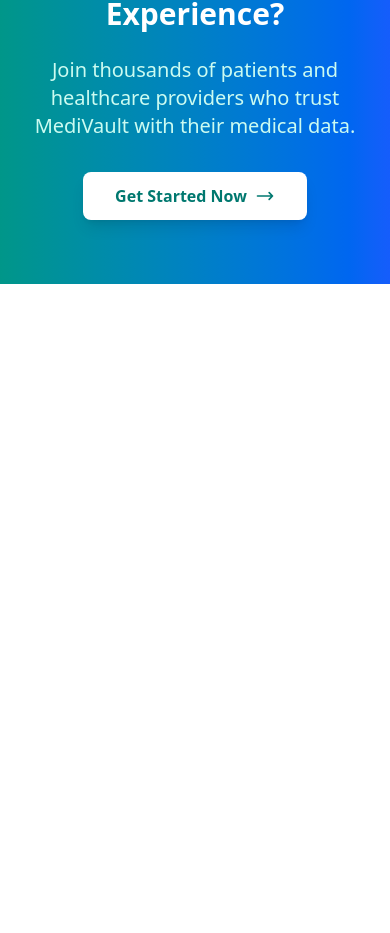
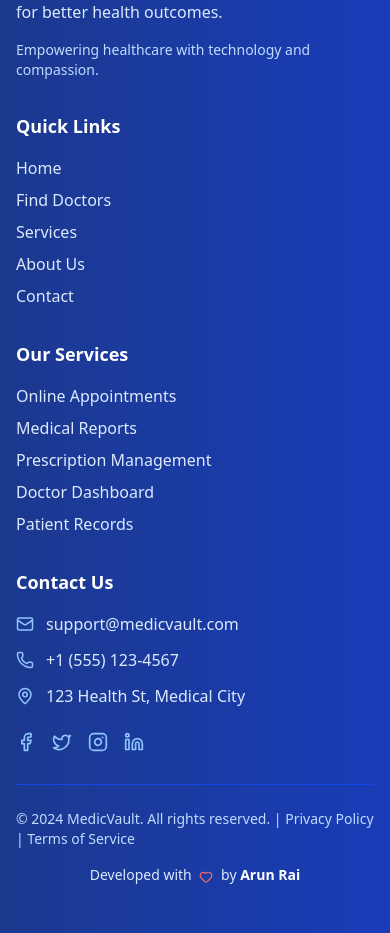
Before and after one commit to Arunrai0752/MediVault, a React (Vite) app in the folder FrontEnd/: page / in a window 390 px wide. Shown: the part 6329-7262 px from the top of the page. Before the commit the page ends 6613 px from the top, so only its background shows below. Built offline with nearby package versions, Linux system fonts and the light colour scheme.

Commit message:
Add Footer component with responsive design and animations; integrate into Home and Services pages.

```diff
--- a/FrontEnd/src/components/About.jsx
+++ b/FrontEnd/src/components/About.jsx
@@ -1,18 +1,50 @@
 import React from 'react'
+import { motion } from 'framer-motion'
 
 const About = () => {
+  const container = {
+    hidden: { opacity: 0 },
+    show: {
+      opacity: 1,
+      transition: {
+        staggerChildren: 0.3,
+      },
+    },
+  };
+
+  const item = {
+    hidden: { opacity: 0, y: 30 },
+    show: { opacity: 1, y: 0, transition: { duration: 0.6, ease: "easeOut" } },
+  };
+
   return (
     <main className='w-full min-h-screen bg-teal-50 py-40 px-4'>
 
-      <div className='flex justify-center mb-12'>
+      <motion.div
+        initial={{ opacity: 0, y: -30 }}
+        whileInView={{ opacity: 1, y: 0 }}
+        transition={{ duration: 0.8 }}
+        viewport={{ once: true }}
+        className='flex justify-center mb-12'
+      >
         <h1 className='text-4xl md:text-5xl lg:text-6xl font-bold text-gray-700 pb-4 border-b-4 border-teal-500'>
           About <span className='text-teal-600'>MediVault</span>
         </h1>
-      </div>
+      </motion.div>
 
-      <div className='w-full max-w-7xl mx-auto grid grid-cols-1 md:grid-cols-2 lg:grid-cols-3 gap-8 px-4'>
+      <motion.div
+        variants={container}
+        initial="hidden"
+        whileInView="show"
+        viewport={{ once: true, margin: "-100px" }}
+        className='w-full max-w-7xl mx-auto grid grid-cols-1 md:grid-cols-2 lg:grid-cols-3 gap-8 px-4'
+      >
 
-        <div className='bg-white rounded-2xl shadow-lg overflow-hidden hover:shadow-xl transition-all duration-300 border border-teal-100 hover:-translate-y-1'>
+        <motion.div
+          variants={item}
+          whileHover={{ scale: 1.05, y: -5 }}
+          className='bg-white rounded-2xl shadow-lg overflow-hidden hover:shadow-xl transition-all duration-300 border border-teal-100'
+        >
           <div className='h-60 bg-gradient-to-br from-teal-50 to-blue-50 flex items-center justify-center'>
             <svg className="w-24 h-24 text-teal-600" fill="none" stroke="currentColor" viewBox="0 0 24 24" xmlns="http://www.w3.org/2000/svg">
               <path strokeLinecap="round" strokeLinejoin="round" strokeWidth="2" d="M3 12l2-2m0 0l7-7 7 7M5 10v10a1 1 0 001 1h3m10-11l2 2m-2-2v10a1 1 0 01-1 1h-3m-6 0a1 1 0 001-1v-4a1 1 0 011-1h2a1 1 0 011 1v4a1 1 0 001 1m-6 0h6"></path>
@@ -24,9 +56,13 @@
               Easily connect with qualified healthcare professionals anytime, anywhere through our seamless platform.
             </p>
           </div>
-        </div>
+        </motion.div>
 
-        <div className='bg-white rounded-2xl shadow-lg overflow-hidden hover:shadow-xl transition-all duration-300 border border-teal-100 hover:-translate-y-1'>
+        <motion.div
+          variants={item}
+          whileHover={{ scale: 1.05, y: -5 }}
+          className='bg-white rounded-2xl shadow-lg overflow-hidden hover:shadow-xl transition-all duration-300 border border-teal-100'
+        >
           <div className='h-60 bg-gradient-to-br from-emerald-50 to-teal-50 flex items-center justify-center'>
             <svg className="w-24 h-24 text-emerald-600" fill="none" stroke="currentColor" viewBox="0 0 24 24" xmlns="http://www.w3.org/2000/svg">
               <path strokeLinecap="round" strokeLinejoin="round" strokeWidth="2" d="M9 12l2 2 4-4m5.618-4.016A11.955 11.955 0 0112 2.944a11.955 11.955 0 01-8.618 3.04A12.02 12.02 0 003 9c0 5.591 3.824 10.29 9 11.622 5.176-1.332 9-6.03 9-11.622 0-1.042-.133-2.052-.382-3.016z"></path>
@@ -38,9 +74,13 @@
               All your medical documents, reports, and prescriptions securely stored and easily accessible online.
             </p>
           </div>
-        </div>
+        </motion.div>
 
-        <div className='bg-white rounded-2xl shadow-lg overflow-hidden hover:shadow-xl transition-all duration-300 border border-teal-100 hover:-translate-y-1'>
+        <motion.div
+          variants={item}
+          whileHover={{ scale: 1.05, y: -5 }}
+          className='bg-white rounded-2xl shadow-lg overflow-hidden hover:shadow-xl transition-all duration-300 border border-teal-100'
+        >
           <div className='h-60 bg-gradient-to-br from-cyan-50 to-blue-50 flex items-center justify-center'>
             <svg className="w-24 h-24 text-cyan-600" fill="none" stroke="currentColor" viewBox="0 0 24 24" xmlns="http://www.w3.org/2000/svg">
               <path strokeLinecap="round" strokeLinejoin="round" strokeWidth="2" d="M12 8v4l3 3m6-3a9 9 0 11-18 0 9 9 0 0118 0z"></path>
@@ -52,10 +92,16 @@
               Never miss an appointment with our intelligent notification system that keeps you informed and prepared.
             </p>
           </div>
-        </div>
-      </div>
+        </motion.div>
+      </motion.div>
 
-      <div className='mt-20 max-w-4xl min-h-[60vh]  flex  items-center mx-auto text-center px-4'>
+      <motion.div
+        initial={{ opacity: 0, y: 30 }}
+        whileInView={{ opacity: 1, y: 0 }}
+        transition={{ duration: 0.8, delay: 0.2 }}
+        viewport={{ once: true }}
+        className='mt-20 max-w-4xl min-h-[60vh]  flex  items-center mx-auto text-center px-4'
+      >
         <div>
 
           <h2 className='text-3xl font-bold text-gray-800 mb-6'>Our Mission</h2>
@@ -65,7 +111,7 @@
             to empower both patients and medical professionals.
           </p>
         </div>
-      </div>
+      </motion.div>
     </main>
   )
 }
--- /dev/null
+++ b/FrontEnd/src/components/Footer.jsx
@@ -0,0 +1,141 @@
+import React from 'react';
+import { motion } from 'framer-motion';
+import { Heart, Mail, Phone, MapPin, Facebook, Twitter, Instagram, Linkedin } from 'lucide-react';
+
+const Footer = () => {
+  const containerVariants = {
+    hidden: { opacity: 0 },
+    visible: {
+      opacity: 1,
+      transition: {
+        duration: 0.6,
+        staggerChildren: 0.2,
+      },
+    },
+  };
+
+  const itemVariants = {
+    hidden: { opacity: 0, y: 20 },
+    visible: {
+      opacity: 1,
+      y: 0,
+      transition: { duration: 0.6 },
+    },
+  };
+
+  const nameVariants = {
+    hidden: { opacity: 0, x: 20 },
+    visible: {
+      opacity: 1,
+      x: 0,
+      transition: { duration: 1, delay: 1 },
+    },
+  };
+
+  return (
+    <motion.footer
+      className="bg-gradient-to-r from-blue-900 to-blue-800 text-white py-12"
+      initial="hidden"
+      whileInView="visible"
+      viewport={{ once: true }}
+      variants={containerVariants}
+    >
+      <div className="max-w-7xl mx-auto px-4 sm:px-6 lg:px-8">
+        <div className="grid grid-cols-1 md:grid-cols-2 lg:grid-cols-4 gap-8">
+          <motion.div variants={itemVariants}>
+            <h3 className="text-xl font-bold mb-4 flex items-center">
+              <Heart className="mr-2 text-red-400" size={24} />
+              MedicVault
+            </h3>
+            <p className="text-blue-100 mb-4">
+              Your trusted partner in healthcare management. Connecting patients and doctors for better health outcomes.
+            </p>
+            <p className="text-sm text-blue-200">
+              Empowering healthcare with technology and compassion.
+            </p>
+          </motion.div>
+
+          {/* Quick Links */}
+          <motion.div variants={itemVariants}>
+            <h4 className="text-lg font-semibold mb-4">Quick Links</h4>
+            <ul className="space-y-2">
+              <li><a href="/" className="text-blue-100 hover:text-white transition-colors">Home</a></li>
+              <li><a href="/doctors" className="text-blue-100 hover:text-white transition-colors">Find Doctors</a></li>
+              <li><a href="/services" className="text-blue-100 hover:text-white transition-colors">Services</a></li>
+              <li><a href="/about" className="text-blue-100 hover:text-white transition-colors">About Us</a></li>
+              <li><a href="/contact" className="text-blue-100 hover:text-white transition-colors">Contact</a></li>
+            </ul>
+          </motion.div>
+
+          {/* Services */}
+          <motion.div variants={itemVariants}>
+            <h4 className="text-lg font-semibold mb-4">Our Services</h4>
+            <ul className="space-y-2">
+              <li className="text-blue-100">Online Appointments</li>
+              <li className="text-blue-100">Medical Reports</li>
+              <li className="text-blue-100">Prescription Management</li>
+              <li className="text-blue-100">Doctor Dashboard</li>
+              <li className="text-blue-100">Patient Records</li>
+            </ul>
+          </motion.div>
+
+          {/* Contact & Social */}
+          <motion.div variants={itemVariants}>
+            <h4 className="text-lg font-semibold mb-4">Contact Us</h4>
+            <div className="space-y-3 mb-6">
+              <div className="flex items-center">
+                <Mail className="mr-3 text-blue-300" size={18} />
+                <span className="text-blue-100">support@medicvault.com</span>
+              </div>
+              <div className="flex items-center">
+                <Phone className="mr-3 text-blue-300" size={18} />
+                <span className="text-blue-100">+1 (555) 123-4567</span>
+              </div>
+              <div className="flex items-center">
+                <MapPin className="mr-3 text-blue-300" size={18} />
+                <span className="text-blue-100">123 Health St, Medical City</span>
+              </div>
+            </div>
+            <div className="flex space-x-4">
+              <a href="#" className="text-blue-300 hover:text-white transition-colors">
+                <Facebook size={20} />
+              </a>
+              <a href="#" className="text-blue-300 hover:text-white transition-colors">
+                <Twitter size={20} />
+              </a>
+              <a href="#" className="text-blue-300 hover:text-white transition-colors">
+                <Instagram size={20} />
+              </a>
+              <a href="#" className="text-blue-300 hover:text-white transition-colors">
+                <Linkedin size={20} />
+              </a>
+            </div>
+          </motion.div>
+        </div>
+
+        {/* Bottom Bar */}
+        <motion.div
+          className="border-t border-blue-700 mt-8 pt-6 flex flex-col md:flex-row justify-between items-center"
+          variants={itemVariants}
+        >
+          <p className="text-blue-200 text-sm">
+            © 2024 MedicVault. All rights reserved. | Privacy Policy | Terms of Service
+          </p>
+          <motion.div
+            className="mt-4 md:mt-0 text-right"
+            variants={nameVariants}
+            initial="hidden"
+            animate="visible"
+          >
+            <p className="text-blue-100 text-sm">
+              Developed with <Heart className="inline text-red-400 mx-1" size={14} /> by{' '}
+              <span className="font-semibold text-white">Arun Rai</span>
+            </p>
+          </motion.div>
+        </motion.div>
+      </div>
+    </motion.footer>
+  );
+};
+
+export default Footer;
--- a/FrontEnd/src/pages/Home.jsx
+++ b/FrontEnd/src/pages/Home.jsx
@@ -11,10 +11,13 @@
   FaCalendarCheck,
   FaChartLine
 } from "react-icons/fa";
-import { MdAccessibility, MdHealthAndSafety } from "react-icons/md";
-import { RiCustomerService2Fill } from "react-icons/ri";
+import { MdAccessibility } from "react-icons/md";
+// import { RiCustomerService2Fill } from "react-icons/ri";
 import About from "../components/About";
 import { motion } from "framer-motion";
+import Footer from "../components/Footer";
+
+
 
 const Home = () => {
   const navigate = useNavigate();
@@ -145,8 +148,7 @@
 
       <About />
 
-      {/* Features Section */}
-      <section className="py-16 bg-white">
+      <section className="py-16 bg-gradient-to-br from-teal-50 to-blue-50">
         <div className="max-w-7xl mx-auto px-4 sm:px-6 lg:px-8">
           <motion.div
             initial={{ opacity: 0, y: 20 }}
@@ -174,7 +176,8 @@
               <motion.div
                 key={index}
                 variants={item}
-                className={`bg-gradient-to-br ${feature.gradient} rounded-2xl p-6 shadow-md hover:shadow-lg hover:-translate-y-1 transition-all duration-300 border border-teal-100`}
+                whileHover={{ scale: 1.05, y: -5 }}
+                className={`bg-gradient-to-br ${feature.gradient} rounded-2xl p-6 shadow-md hover:shadow-lg transition-all duration-300 border border-teal-100`}
               >
                 <div className="flex justify-center mb-4">{feature.icon}</div>
                 <h3 className="text-xl font-semibold text-gray-800 text-center mb-3">
@@ -218,6 +221,7 @@
               <motion.div
                 key={index}
                 variants={item}
+                whileHover={{ scale: 1.02, y: -5 }}
                 className="bg-white rounded-xl overflow-hidden shadow-lg transition-all duration-300 hover:shadow-xl"
               >
                 <div className="p-8">
@@ -266,47 +270,7 @@
           </motion.div>
         </div>
       </section>
-
-      {/* CTA Section */}
-      <section className="py-16 bg-gradient-to-r from-teal-600 to-blue-600 text-white">
-        <div className="max-w-7xl mx-auto px-4 sm:px-6 lg:px-8 text-center">
-          <motion.div
-            initial={{ opacity: 0, y: 20 }}
-            whileInView={{ opacity: 1, y: 0 }}
-            transition={{ duration: 0.6 }}
-            viewport={{ once: true }}
-          >
-            <h2 className="text-3xl md:text-4xl font-bold mb-6">
-              Ready to Transform Your Healthcare Experience?
-            </h2>
-            <p className="text-xl text-teal-100 mb-8 max-w-3xl mx-auto">
-              Join thousands of patients and healthcare providers who trust MediVault with their medical data.
-            </p>
-            <motion.button
-              whileHover={{ scale: 1.05 }}
-              whileTap={{ scale: 0.95 }}
-              onClick={() => handleNavigation("/register")}
-              className="bg-white text-teal-700 font-semibold py-3 px-8 rounded-lg hover:bg-teal-50 transition-all duration-300 inline-flex items-center shadow-lg"
-            >
-              Get Started Now
-              <svg
-                className="w-5 h-5 ml-2"
-                fill="none"
-                stroke="currentColor"
-                viewBox="0 0 24 24"
-                xmlns="http://www.w3.org/2000/svg"
-              >
-                <path
-                  strokeLinecap="round"
-                  strokeLinejoin="round"
-                  strokeWidth="2"
-                  d="M17 8l4 4m0 0l-4 4m4-4H3"
-                ></path>
-              </svg>
-            </motion.button>
-          </motion.div>
-        </div>
-      </section>
+      <Footer/>
     </main>
   );
 };
--- a/FrontEnd/src/pages/Services.jsx
+++ b/FrontEnd/src/pages/Services.jsx
@@ -13,6 +13,7 @@
 } from 'react-icons/fa';
 import { motion } from 'framer-motion';
 import { useNavigate } from 'react-router-dom';
+import Footer from '../components/Footer';
 
 
 const Services = () => {
@@ -85,7 +86,8 @@
     };
 
     return (
-        <section className="py-16 bg-gradient-to-b from-teal-50 via-blue-50 to-white" id="services">
+     <main>
+           <section className="py-16 bg-gradient-to-b from-teal-50 via-blue-50 to-white" id="services">
             <div className="max-w-7xl mx-auto px-4 sm:px-6 lg:px-8">
                 {/* Header */}
                 <motion.div
@@ -154,31 +156,10 @@
                     ))}
                 </motion.div>
 
-                {/* CTA Section */}
-                <motion.div
-                    initial={{ opacity: 0, y: 20 }}
-                    whileInView={{ opacity: 1, y: 0 }}
-                    transition={{ duration: 0.6, delay: 0.4 }}
-                    viewport={{ once: true }}
-                    className="mt-16 bg-gradient-to-r from-teal-600 to-blue-600 rounded-2xl p-8 md:p-12 text-center text-white"
-                >
-                    <h3 className="text-2xl md:text-3xl font-bold mb-4">Ready to transform your healthcare experience?</h3>
-                    <p className="text-teal-100 mb-6 max-w-2xl mx-auto">
-                        Join thousands of patients and healthcare providers who trust MediVault with their medical data and practice management.
-                    </p>
-                    <div className="flex flex-col sm:flex-row justify-center gap-4">
-                        <button onClick={() => handleNavigation("/register")}
-                            className="bg-white text-teal-700 font-semibold py-3 px-8 rounded-lg hover:bg-teal-50 transition-colors">
-                            Get Started as Patient
-                        </button>
-                        <button onClick={() => handleNavigation("/doctorregister")}
-                            className="bg-transparent border-2 border-white text-white font-semibold py-3 px-8 rounded-lg hover:bg-white/10 transition-colors">
-                            Join as Healthcare Provider
-                        </button>
-                    </div>
-                </motion.div>
             </div>
         </section>
+            <Footer/>
+     </main>
     );
 };
 
```
